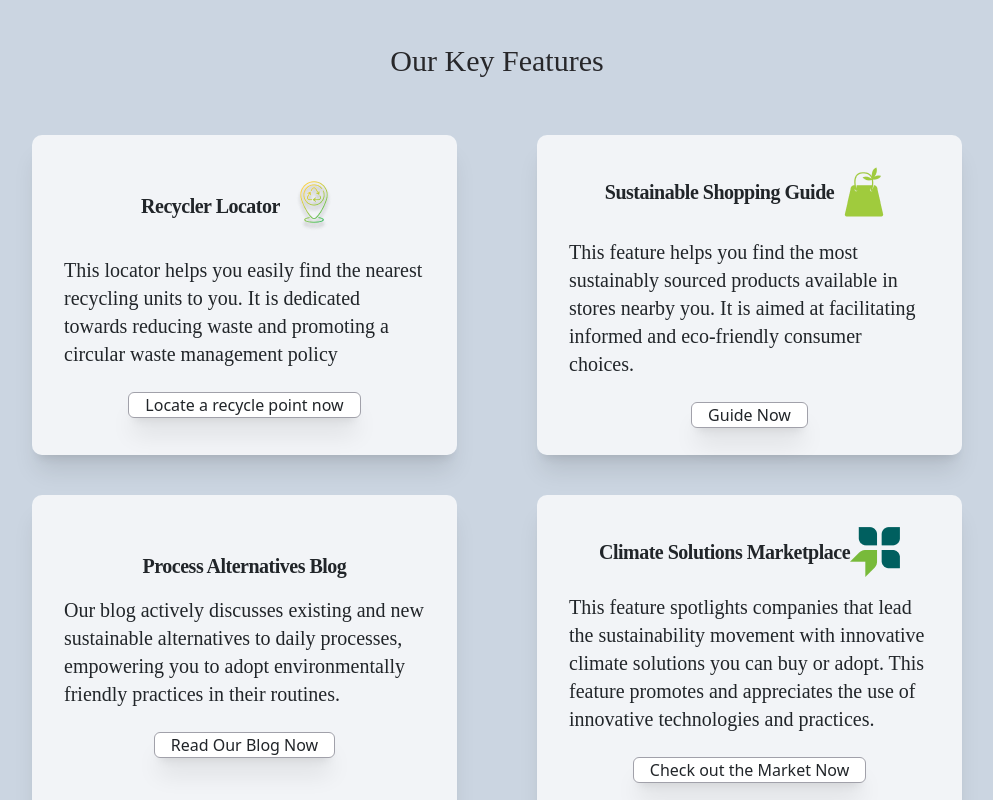
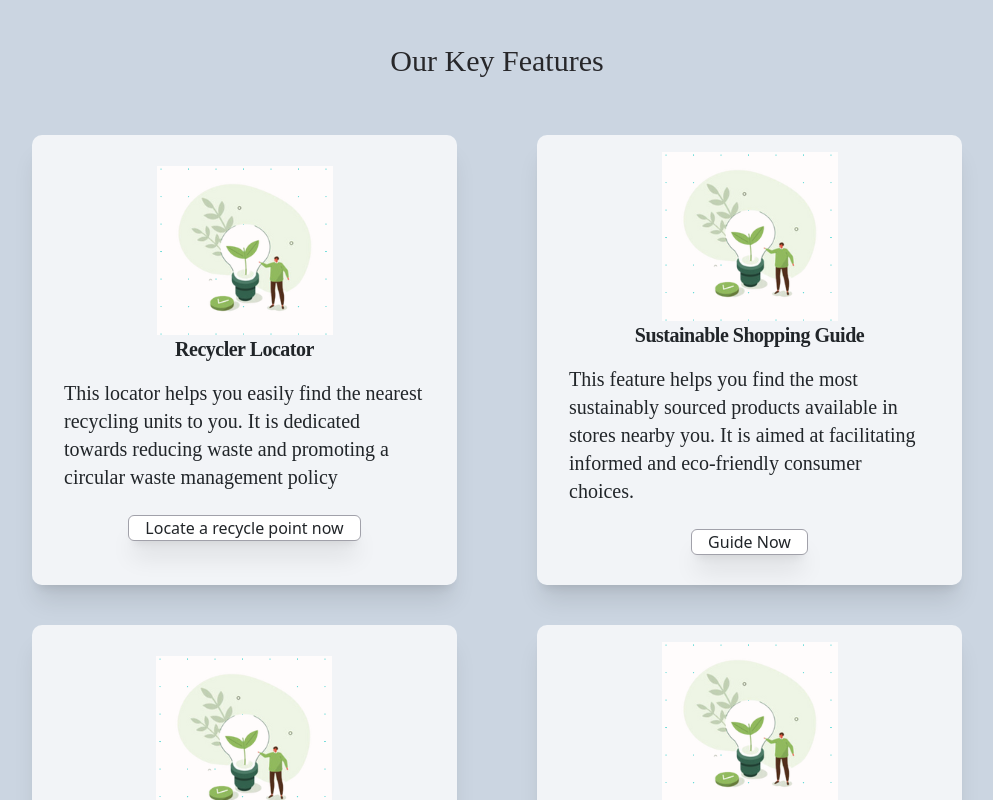
Before and after one commit to kalyani179/Vizhi, a React (Create React App) app: page / in a window 1280 px wide. Shown: the part 940-1740 px from the top of the page, without its empty margins (143-1136 px from the left). Built offline with nearby package versions, Linux system fonts and the light colour scheme.

Commit message:
Updated KeyFeature Section

```diff
--- a/src/components/Home/OurKeyFeature.jsx
+++ b/src/components/Home/OurKeyFeature.jsx
@@ -3,10 +3,10 @@ import OurKeyFeaturesEntries from './OurKeyFeaturesEntries';
 
 function FeatureEntry(props){
   return(
-    <div className='w-[425px] h-[320px] p-3 flex bg-white bg-opacity-75 rounded-[10px] shadow-xl flex-column justify-center align-items-center'>
-      <div className='flex flex-row justify-items-center align-items-center'>
+    <div className='w-[425px] h-[450px] pt-1 p-3 flex bg-white bg-opacity-75 rounded-[10px] shadow-xl flex-column justify-center align-items-center'>
+      <div className='flex flex-column justify-items-center align-items-center'>
+        <img src={props.logo} alt="" />
         <h1 className="text-xl font-bold font-['Oldenburg'] tracking-tight">{props.heading}</h1>
-        <img src={props.logo} alt="" />
       </div>
       <p className="m-3 text-xl font-normal font-['Oldenburg']">{props.text}</p>
       <button className='px-3 mt-2 bg-white bg-opacity-80 rounded shadow-xl border !border-zinc-400'>{props.button}</button>
--- a/src/components/Home/OurKeyFeaturesEntries.jsx
+++ b/src/components/Home/OurKeyFeaturesEntries.jsx
@@ -2,28 +2,28 @@ const OurKeyFeaturesEntries = [
     {
         id:1,
         heading:"Recycler Locator",
-        logo:"../../../images/OurKeyFeatures/image1.png",
+        logo:"../../../images/OurKeyFeatures/image.png",
         text:"This locator helps you easily find the nearest recycling units to you. It is dedicated towards reducing waste and promoting a circular waste management policy",
         button:"Locate a recycle point now"
     },
     {
         id:2,
         heading:"Sustainable Shopping Guide",
-        logo:"../../../images/OurKeyFeatures/image2.png",
+        logo:"../../../images/OurKeyFeatures/image.png",
         text:"This feature helps you find the most sustainably sourced products available in stores nearby you. It is aimed at facilitating informed and eco-friendly consumer choices.",
         button:"Guide Now"
     },
     {
         id:3,
         heading:"Process Alternatives Blog",
-        logo:"",
+        logo:"../../../images/OurKeyFeatures/image.png",
         text:"Our blog actively discusses existing and new sustainable alternatives to daily processes, empowering you to adopt environmentally friendly practices in their routines.",
         button:"Read Our Blog Now"
     },
     {
         id:4,
         heading:"Climate Solutions Marketplace",
-        logo:"../../../images/OurKeyFeatures/image3.png",
+        logo:"../../../images/OurKeyFeatures/image.png",
         text:"This feature spotlights companies that lead the sustainability movement with innovative climate solutions you can buy or adopt. This feature promotes and appreciates the use of innovative technologies and practices.",
         button:"Check out the Market Now"
     }
```
Also changed, not shown: public/images/OurKeyFeatures/image.png (added).
